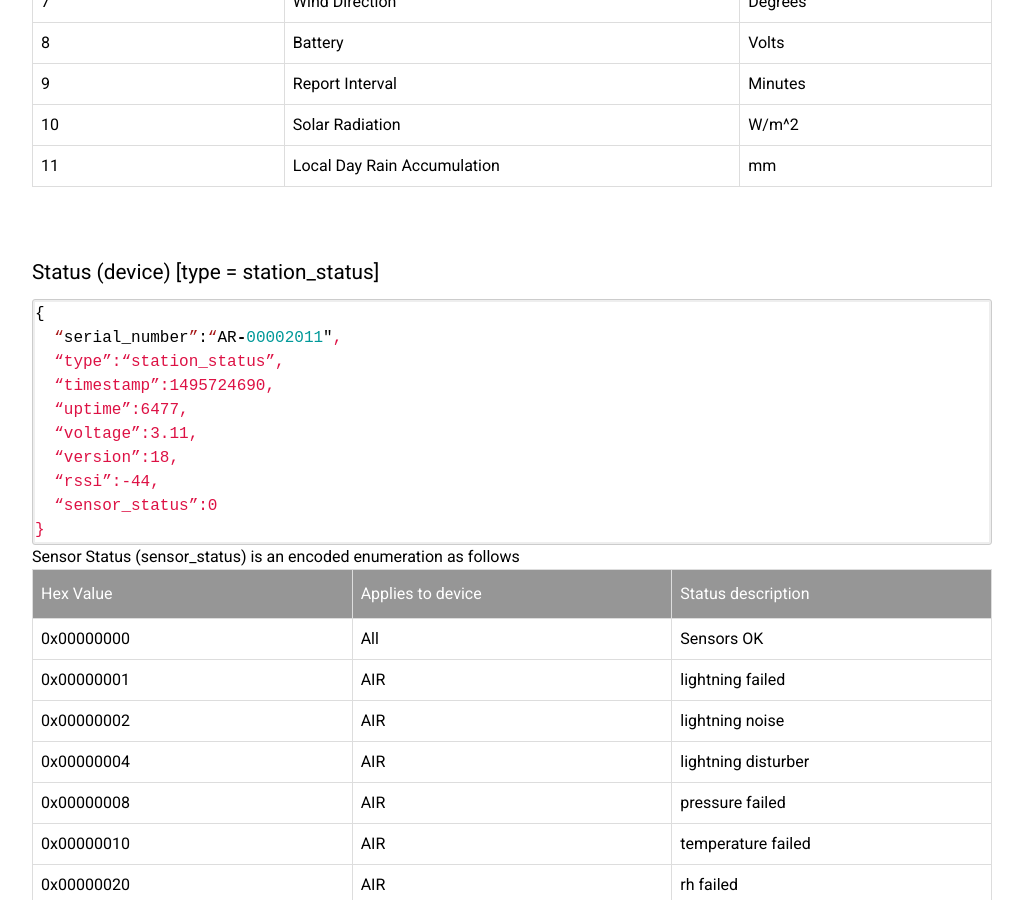
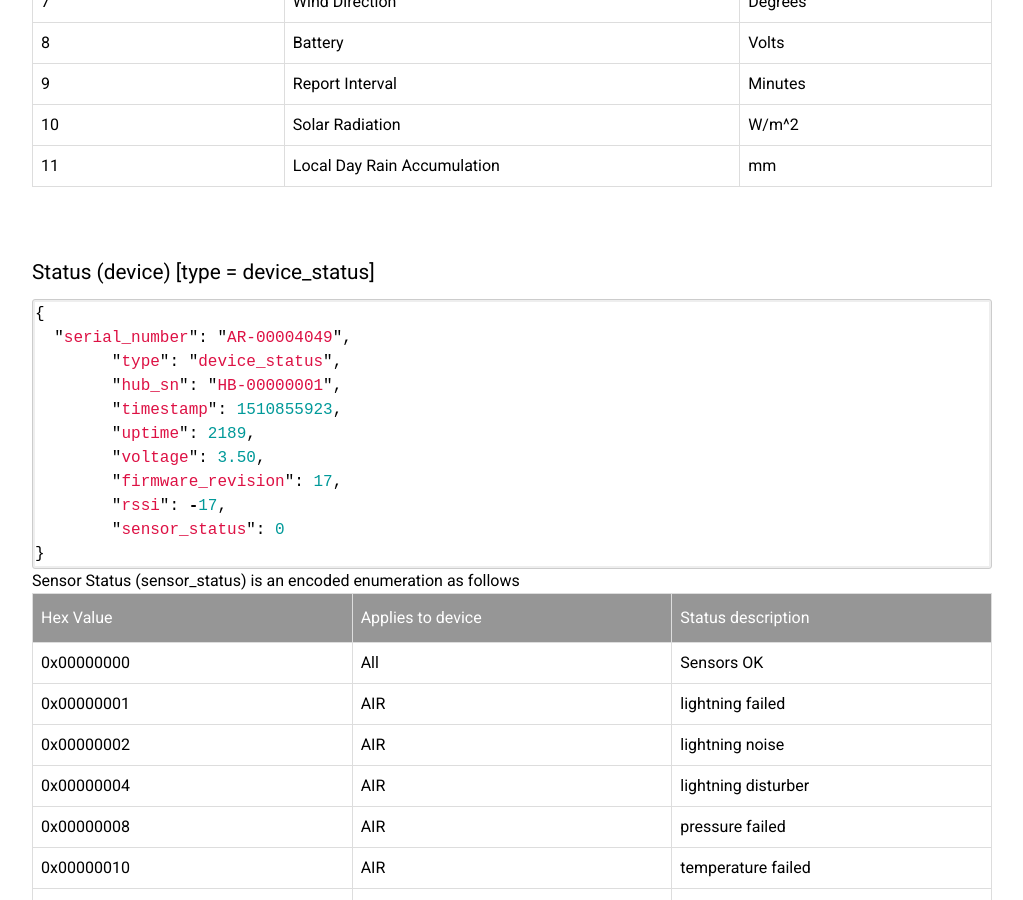
Before and after one commit to WeatherFlow/SmartWeather, a Jekyll site: the page built from api/udp.html, in a window 1280 px wide and 900 px high, scrolled down 2828 px. Shown: the whole window, without its empty margins (128-1151 px from the left). Built offline with Jekyll 4.4.1, drawn with Linux system fonts in a browser that asks for light colours; nearby versions of some CDN libraries.

Commit message:
Changing station_status to device_status

```diff
--- a/api/udp.html
+++ b/api/udp.html
@@ -116,18 +116,19 @@ Observation Value Layout
 
 
 <br/><br/>
-<h3>Status (device) [type = station_status]</h3>
+<h3>Status (device) [type = device_status]</h3>
 <div class="code-highlight">
 {% highlight javascript %}
 {
-  “serial_number”:“AR-00002011",
-  “type”:“station_status”,
-  “timestamp”:1495724690,
-  “uptime”:6477,
-  “voltage”:3.11,
-  “version”:18,
-  “rssi”:-44,
-  “sensor_status”:0
+  "serial_number": "AR-00004049",
+	"type": "device_status",
+	"hub_sn": "HB-00000001",
+	"timestamp": 1510855923,
+	"uptime": 2189,
+	"voltage": 3.50,
+	"firmware_revision": 17,
+	"rssi": -17,
+	"sensor_status": 0
 }
 {% endhighlight %}
 </div>
```
